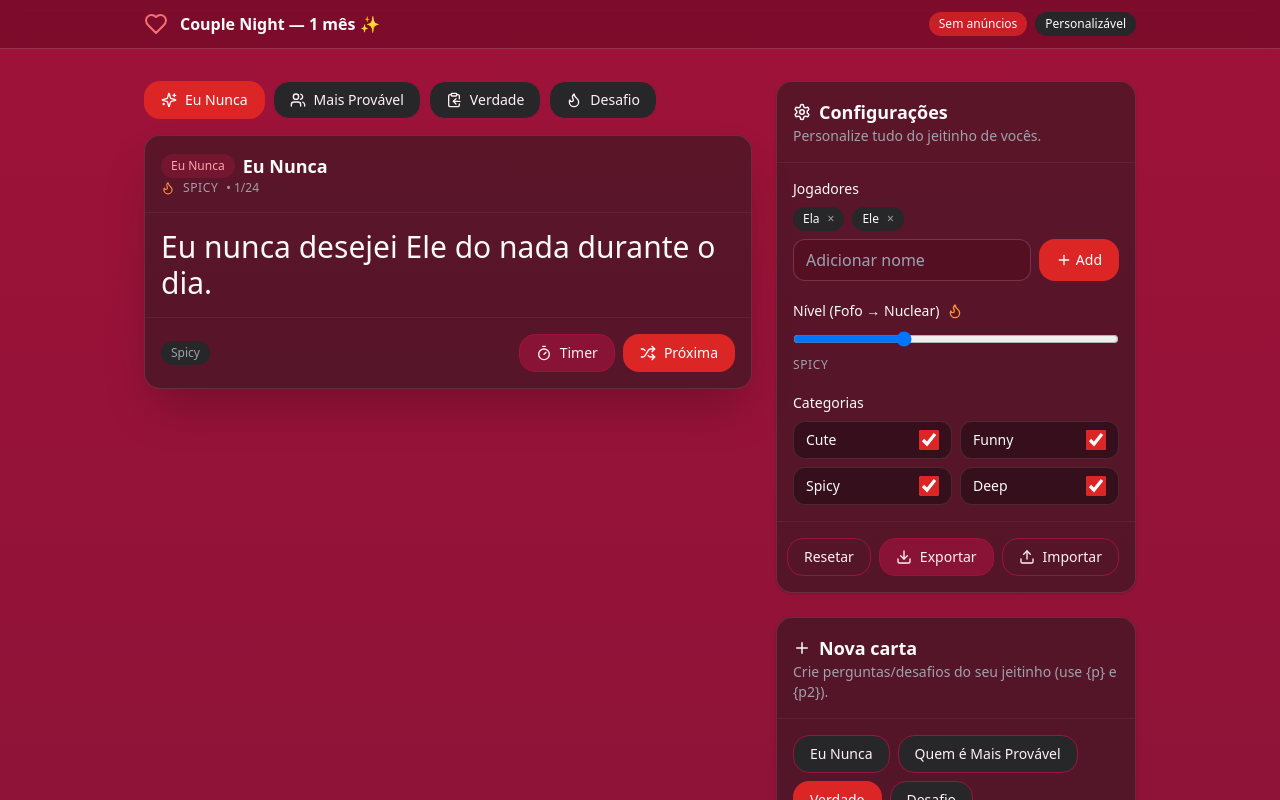
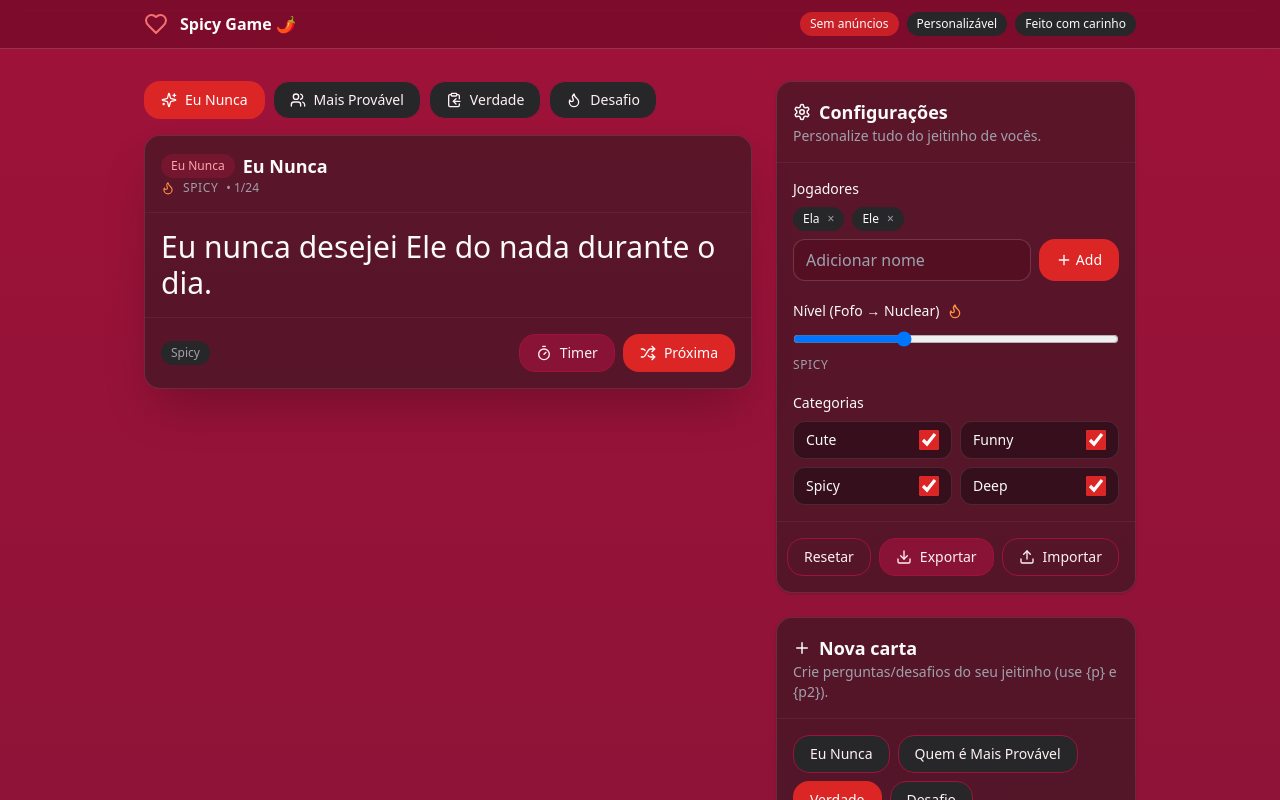
Before and after one commit to Felipe-Alcantara/SpicyGame, a React (Vite) app: page / in a window 1280 px wide. Shown: the top 800 px of the page. Built offline with nearby package versions, Linux system fonts and the light colour scheme.

Commit message:
Teste de mudança na UI

```diff
--- a/src/CoupleNightGame.tsx
+++ b/src/CoupleNightGame.tsx
@@ -236,10 +236,11 @@ export default function CoupleNightGame() {
       <header className="sticky top-0 z-30 border-b border-rose-200/20 backdrop-blur supports-[backdrop-filter]:bg-rose-950/40">
         <div className="mx-auto max-w-5xl px-4 py-3 flex items-center gap-3">
           <Heart className="text-red-400" />
-          <span className="font-semibold">Couple Night — 1 mês ✨</span>
+          <span className="font-semibold">Spicy Game 🌶️</span>
           <div className="ml-auto flex items-center gap-2 text-xs">
             <Badge className="bg-red-600/80">Sem anúncios</Badge>
             <Badge className="bg-zinc-800">Personalizável</Badge>
+            <Badge className="bg-zinc-800">Feito com carinho</Badge>
           </div>
         </div>
       </header>
```
